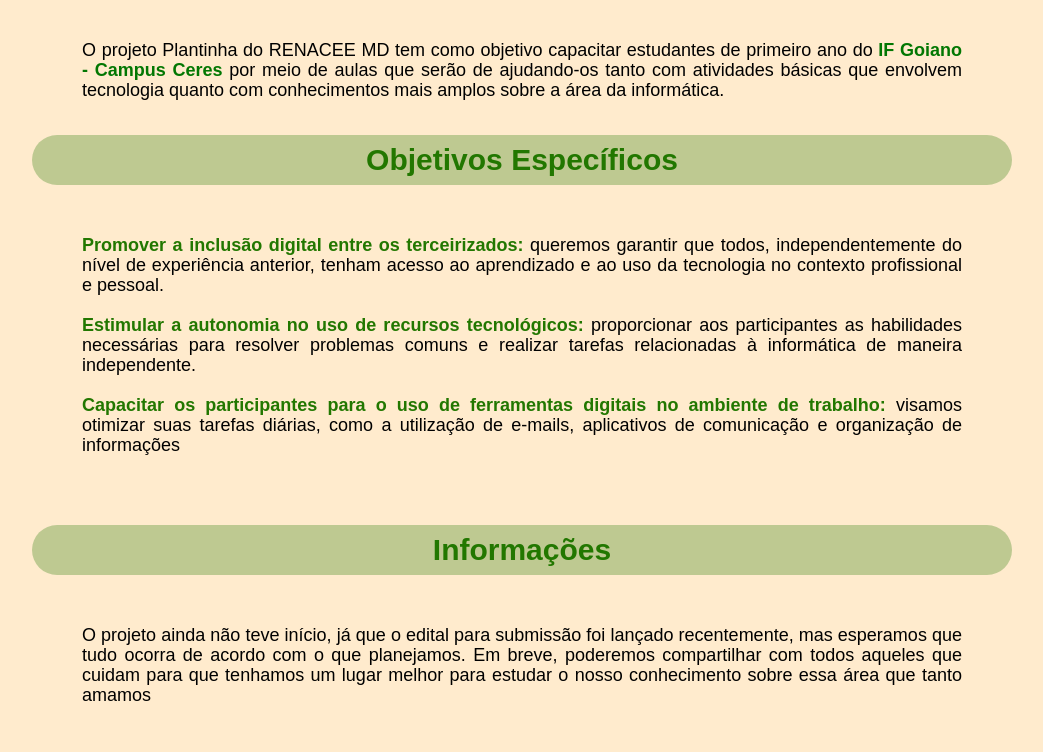
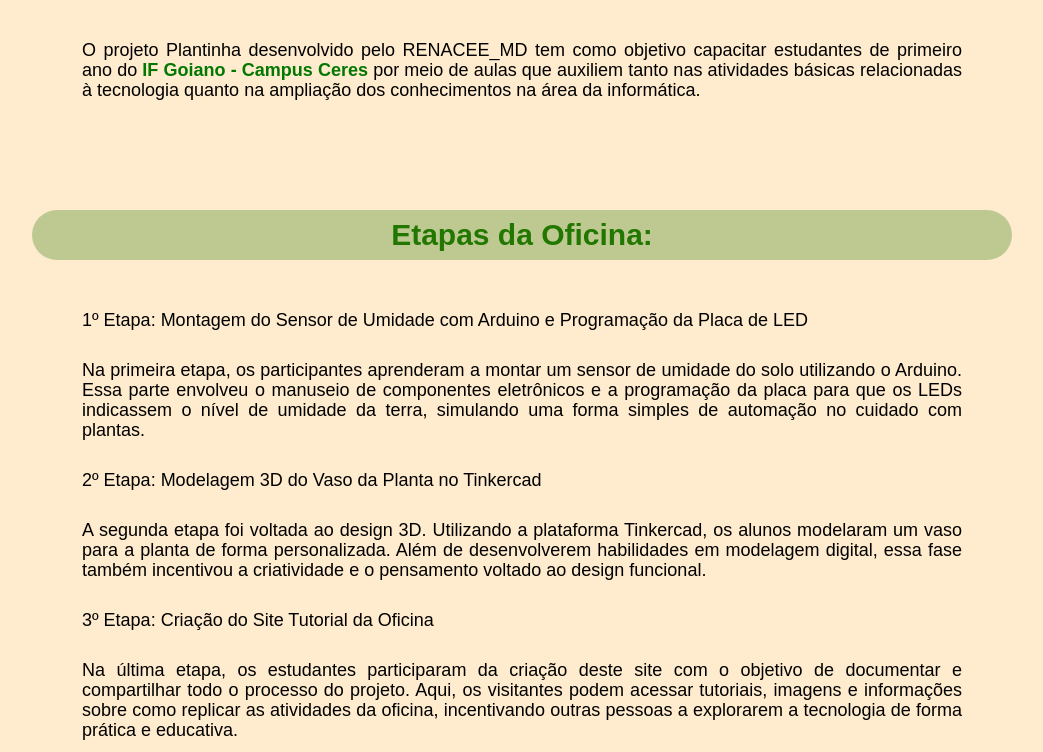
Before and after one commit to dudqtsv/plantinha, a plain HTML site: page index.html in a window 1280 px wide. Shown: the part 840-1592 px from the top of the page, without its empty margins (118-1161 px from the left). Drawn offline with Linux system fonts and the light colour scheme; a web font is replaced by a local one.

Commit message:
update do html

```diff
--- a/index.html
+++ b/index.html
@@ -44,31 +44,39 @@
     </div>
     <div id="objtv">
         <h1 id="nosso">Nosso Objetivo</h1>
-        <p id="oproje">O projeto Plantinha do RENACEE MD tem como objetivo capacitar estudantes de primeiro ano do <a id="if"
-                target="_blank" href="https://ifgoiano.edu.br/home/index.php/ceres.html">IF Goiano - Campus Ceres</a>
-            por meio de aulas que serão de  ajudando-os tanto com atividades básicas que envolvem
-            tecnologia quanto com conhecimentos mais amplos sobre a área da informática.
+        <p id="oproje">O projeto Plantinha desenvolvido pelo RENACEE_MD tem como objetivo capacitar estudantes de
+            primeiro ano do <a id="if" target="_blank" href="https://ifgoiano.edu.br/home/index.php/ceres.html">IF
+                Goiano - Campus Ceres</a>
+            por meio de aulas que auxiliem tanto nas atividades básicas relacionadas
+            à tecnologia quanto na ampliação dos conhecimentos na área da informática.
         </p>
-        <h2 id="obiesp">Objetivos Específicos</h2>
-        <p class="noobintxt"><span class="proesca">Promover a inclusão digital entre os terceirizados: </span>
-            queremos garantir que todos, independentemente do nível de experiência anterior, tenham acesso ao
-            aprendizado e ao uso da tecnologia no contexto profissional e pessoal.
-        </p>
-        <p class="noobintxt"><span class="proesca">Estimular a autonomia no uso de recursos tecnológicos:</span> proporcionar
-            aos participantes as habilidades necessárias para resolver problemas comuns e realizar tarefas relacionadas
-            à informática de maneira independente.
-        </p>
-        <p class="noobintxt"> <span class="proesca">Capacitar os participantes para o uso de ferramentas digitais no ambiente
-                de trabalho:</span> visamos otimizar suas tarefas diárias, como a utilização de e-mails, aplicativos de
-            comunicação e organização de informações
-        </p>
+
     </div>
     <div id="infos">
-        <h1 id="infosh1">Informações</h1>
-        <p class="txts">O projeto ainda não teve início, já que o edital para submissão foi lançado recentemente, mas
-            esperamos que tudo ocorra de acordo com o que planejamos. Em breve, poderemos compartilhar com todos aqueles
-            que cuidam para que tenhamos um lugar melhor para estudar o nosso conhecimento sobre essa área que tanto
-            amamos
+
+        <h1 id="infosh1">Etapas da Oficina:</h1>
+        <h2 class="txts">1º Etapa: Montagem do Sensor de Umidade com Arduino e Programação da Placa de LED</h2>
+        <p class="txts">
+            Na primeira etapa, os participantes aprenderam a montar um sensor de umidade do solo utilizando o Arduino.
+            Essa parte envolveu o manuseio de componentes eletrônicos e a programação da placa para que os LEDs
+            indicassem
+            o nível de umidade da terra, simulando uma forma simples de automação no cuidado com plantas.
+        </p>
+
+        <h2 class="txts">2º Etapa: Modelagem 3D do Vaso da Planta no Tinkercad</h2>
+        <p class="txts">
+            A segunda etapa foi voltada ao design 3D. Utilizando a plataforma Tinkercad,
+            os alunos modelaram um vaso para a planta de forma personalizada.
+            Além de desenvolverem habilidades em modelagem digital,
+            essa fase também incentivou a criatividade e o pensamento voltado ao design funcional.
+        </p>
+
+        <h2 class="txts">3º Etapa: Criação do Site Tutorial da Oficina</h2>
+        <p class="txts">
+           Na última etapa, os estudantes participaram da criação deste site com o objetivo de
+            documentar e compartilhar todo o processo do projeto. Aqui, os visitantes podem
+             acessar tutoriais, imagens e informações sobre como replicar as atividades da oficina,
+             incentivando outras pessoas a explorarem a tecnologia de forma prática e educativa.
         </p>
     </div>
     <div id="nos">
@@ -85,10 +93,10 @@
         <p id="sevc">Se você leu até aqui, o nosso <span id="mtobg">muito obrigada</span>! Conheça nossa equipe ;)</p>
         <p class="meninasdigitais">Alanna Leticia Pessoa de Carvalho</p>
         <p class="email">alanna.leticia@estudante.ifgoiano.edu.br</p>
+        <p class="meninasdigitais">Janiele de Farias Machado</p>
+        <p class="email">janiele.farias@estudante.ifgoiano.edu.br</p>
         <p class="meninasdigitais">Maria Eduarda da Silva Carrijo</p>
         <p class="email">maria.carrijo@estudante.ifgoiano.edu.br</p>
-        <p class="meninasdigitais">Sofia Oliveira de Sousa Assunção</p>
-        <p class="email">sofia.assuncao@estudante.ifgoiano.edu.br</p>
         <p class="meninasdigitais">Sofia Oliveira de Sousa Assunção</p>
         <p class="email">sofia.assuncao@estudante.ifgoiano.edu.br</p>
         <p class="meninasdigitais">Sofia Oliveira de Sousa Assunção</p>
```
